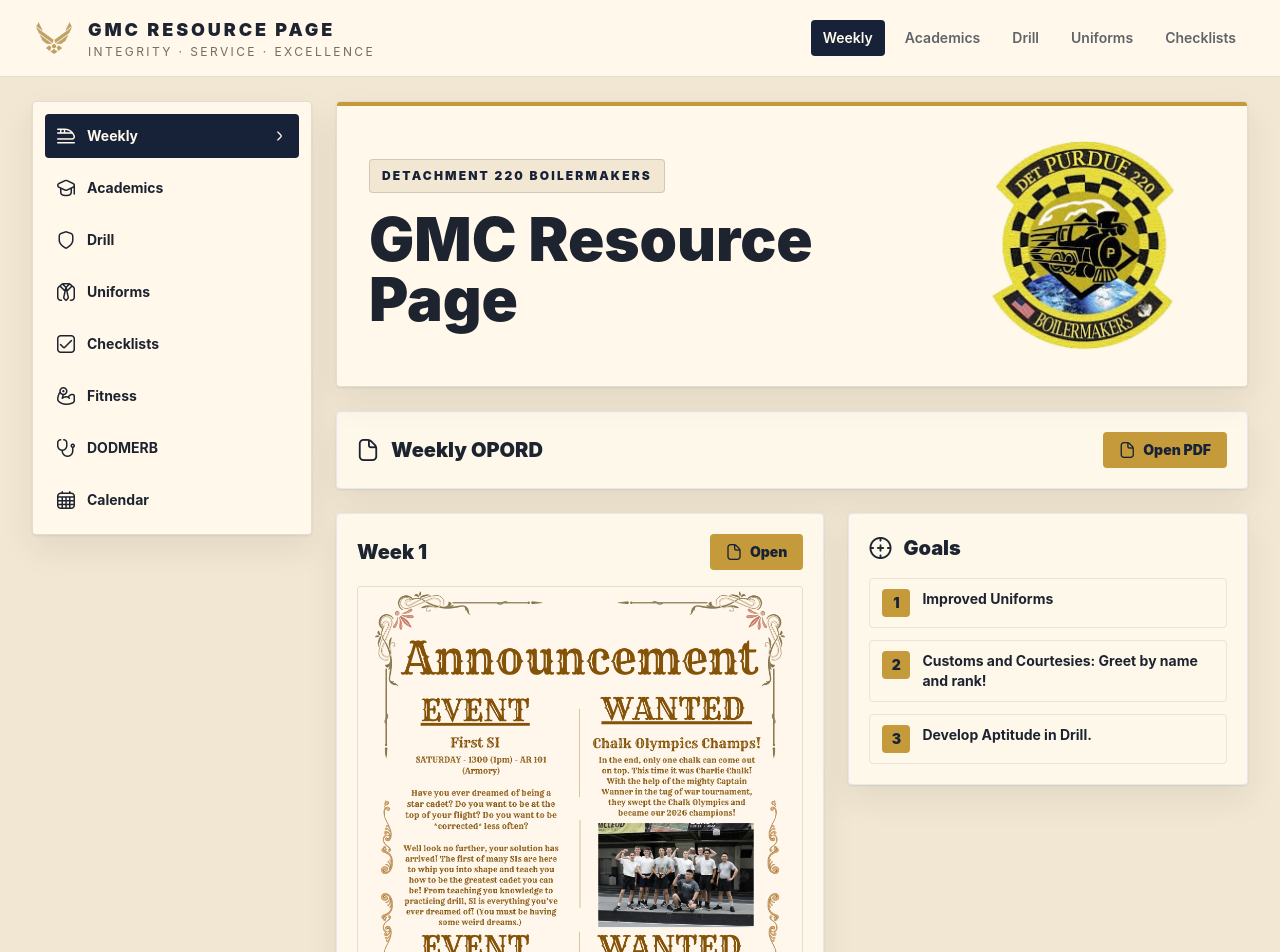
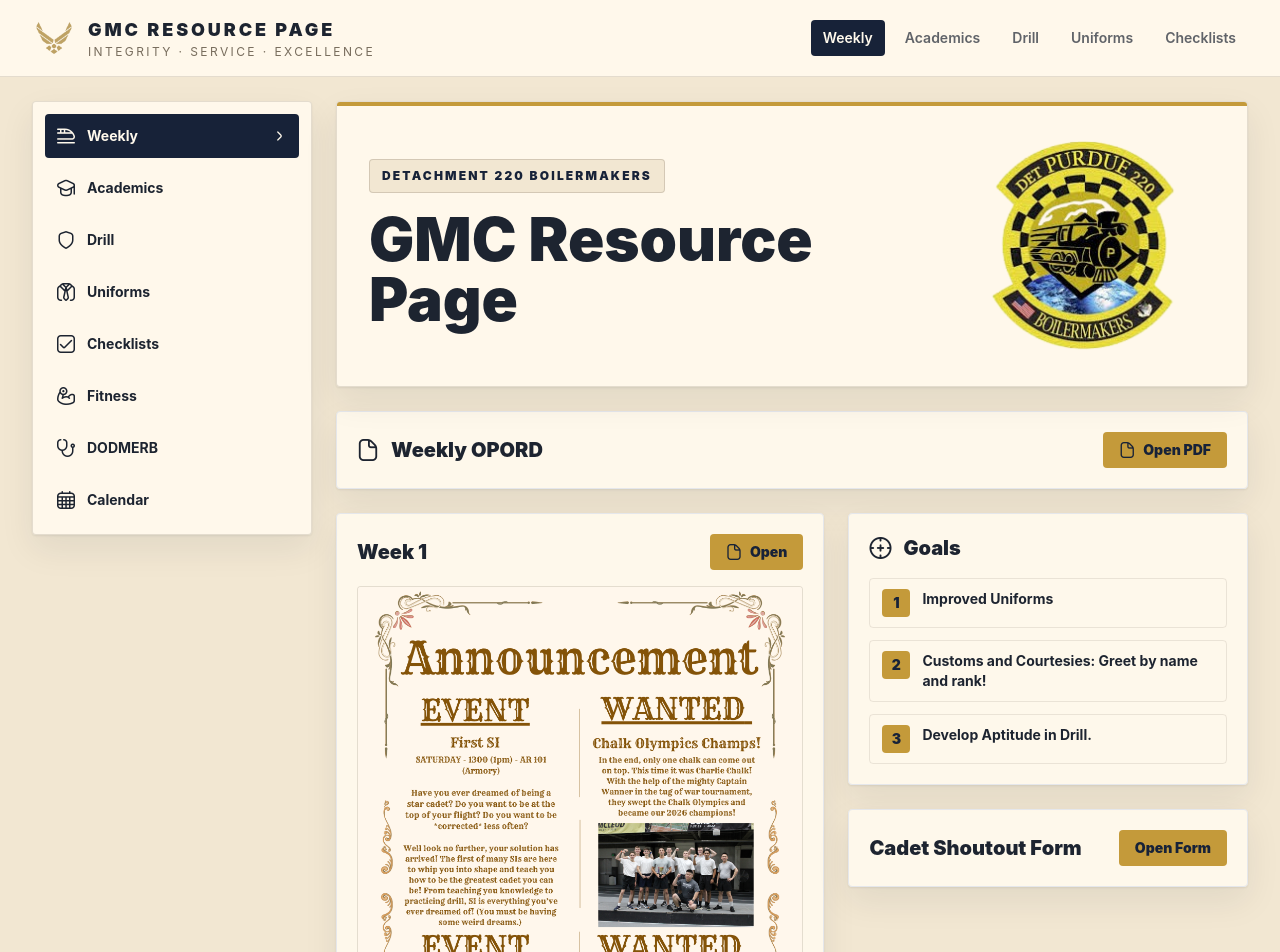
Before and after one commit to arjun123970/GMC-Resource-page, a React (Vite) app: page / in a window 1280 px wide. Shown: the top 952 px of the page. Built offline with nearby package versions, Linux system fonts and the light colour scheme.

Commit message:
added in cadet shout out form and ics link

```diff
--- a/src/main.jsx
+++ b/src/main.jsx
@@ -111,6 +111,7 @@ const td0ChecklistItems = [
 const uniformPdf = "https://static.e-publishing.af.mil/production/1/af_a1/publication/dafi36-2903/dafi36-2903.pdf"
 const det220SopsUrl = "https://purdue0.sharepoint.com/sites/AFROTCDetachment220/Shared%20Documents/General/F26%20SOPs%20-%20CAO%2021%20Aug.pdf?TeamsCID=be777d09-6c25-40da-b90b-a77c6971f10e"
 const weeklyOpordUrl = "https://purdue0.sharepoint.com/:b:/r/sites/AFROTCDetachment220/Shared%20Documents/General/F26%20OPORD%202.pdf?d=w382fdd0f11d84459add8b2f3f381712b&csf=1&web=1&e=ikldxw"
+const cadetShoutoutFormUrl = "https://forms.cloud.microsoft/r/L2RpnjAX5R"
 
 const checklistItems = [
   "Civilian PTG's",
@@ -144,6 +145,7 @@ const resourceLibrary = [
 ]
 
 const outlookCalendarUrl = "https://outlook.office365.com/calendar/published/b02bb9e20ae947ababa2ba82084ccbbf@purdue.edu/f107ebc640be40e4b2902ebe442c1f8711563787882679947947/calendar.html"
+const outlookCalendarIcsUrl = "https://outlook.office365.com/owa/calendar/b02bb9e20ae947ababa2ba82084ccbbf@purdue.edu/f107ebc640be40e4b2902ebe442c1f8711563787882679947947/calendar.ics"
 
 const dodmerbSteps = [
   {
@@ -620,6 +622,7 @@ function WeeklyPage() {
             src: week1FlyerImage
           }}
         />
+        <div className="grid gap-6">
           <Panel title="Goals" icon="target">
             <div className="grid gap-3">
               {weeklyObjectives.map((objective, index) => (
@@ -630,6 +633,20 @@ function WeeklyPage() {
               ))}
             </div>
           </Panel>
+          <Panel
+            title="Cadet Shoutout Form"
+            action={
+              <a
+                href={cadetShoutoutFormUrl}
+                target="_blank"
+                rel="noreferrer"
+                className="inline-flex items-center gap-2 rounded bg-bullion px-4 py-2 text-sm font-black text-obsidian transition hover:bg-[#efd28c]"
+              >
+                Open Form
+              </a>
+            }
+          />
+        </div>
       </div>
     </div>
   )
@@ -1143,6 +1160,20 @@ function DodmerbPage() {
 
 function CalendarPage() {
   return (
+    <div className="grid gap-6">
+      <Panel
+        title="Outlook ICS link"
+        action={
+          <a
+            href={outlookCalendarIcsUrl}
+            target="_blank"
+            rel="noreferrer"
+            className="inline-flex items-center rounded bg-bullion px-4 py-2 text-sm font-black text-obsidian transition hover:bg-[#efd28c]"
+          >
+            Open link
+          </a>
+        }
+      />
       <Panel
         title="Outlook Calendar"
         icon="calendar-days"
@@ -1166,6 +1197,7 @@ function CalendarPage() {
           />
         </div>
       </Panel>
+    </div>
   )
 }
 
```
Lines whose indentation alone changed are shown as unchanged.
